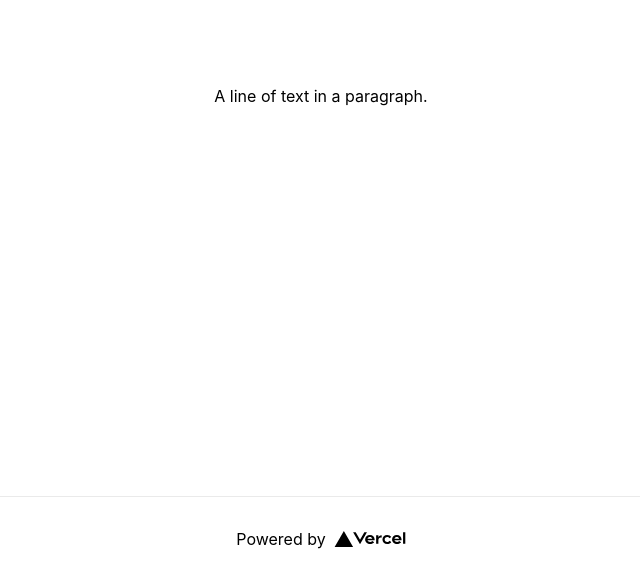
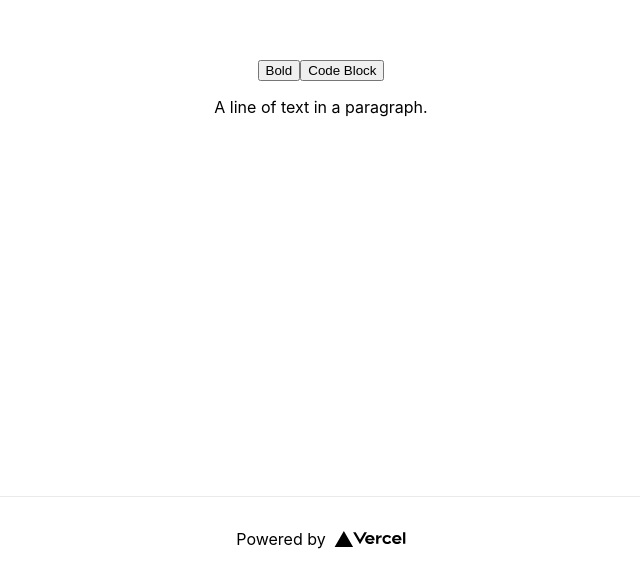
Before and after one commit to a-kawasumi/slate-rich-text, a Next.js app: page / in a window 1280 px wide. Shown: the part 304-885 px from the top of the page, without its empty margins (319-959 px from the left). Built offline with nearby package versions, Linux system fonts and the light colour scheme.

Commit message:
fix: Executing Commands

```diff
--- a/src/components/ui/Editor/index.tsx
+++ b/src/components/ui/Editor/index.tsx
@@ -6,21 +6,23 @@ import { ReactEditor, Slate, Editable, withReact, RenderElementProps, RenderLeaf
 
 interface CustomText {
   text: string;
-  bold?: boolean;
-  type?: string;
+  bold: boolean | null;
+  type: string | null;
 }
 interface CustomElement {
   type: string;
+  bold: boolean | null;
   children: CustomText[];
 }
 
-type CustomEditor = {
-  type: string;
+type CustomEditorType = {
+  type: string | null;
+  bold: boolean | null;
 } & BaseEditor &
   ReactEditor;
 declare module 'slate' {
   interface CustomTypes {
-    Editor: CustomEditor;
+    Editor: CustomEditorType;
     Element: CustomElement;
     Text: CustomText;
   }
@@ -30,9 +32,48 @@ declare module 'slate' {
 const initialValue = [
   {
     type: 'paragraph',
-    children: [{ text: 'A line of text in a paragraph.' }],
+    children: [{ text: 'A line of text in a paragraph.', type: null, bold: false }],
+    bold: null,
   },
 ];
+
+// Define our own custom set of helpers.
+const CustomEditor = {
+  isBoldMarkActive(editor: CustomEditorType) {
+    const [match] = Editor.nodes(editor, {
+      match: n => n.bold === true,
+      universal: true,
+    });
+
+    return !!match;
+  },
+
+  isCodeBlockActive(editor: CustomEditorType) {
+    const [match] = Editor.nodes(editor, {
+      match: n => n.type === 'code',
+    });
+
+    return !!match;
+  },
+
+  toggleBoldMark(editor: CustomEditorType) {
+    const isActive = CustomEditor.isBoldMarkActive(editor);
+    Transforms.setNodes<CustomEditorType>(
+      editor,
+      { bold: isActive ? null : true },
+      { match: n => Text.isText(n), split: true },
+    );
+  },
+
+  toggleCodeBlock(editor: CustomEditorType) {
+    const isActive = CustomEditor.isCodeBlockActive(editor);
+    Transforms.setNodes<CustomEditorType>(
+      editor,
+      { type: isActive ? null : 'code' },
+      { match: n => Editor.isBlock(editor, n) },
+    );
+  },
+};
 
 // Define a React component renderer for our code blocks.
 const CodeElement = (props: RenderElementProps) => {
@@ -77,6 +118,26 @@ export const SlateEditor = () => {
 
   return (
     <Slate editor={editor} value={initialValue}>
+      <div>
+        <button
+          type="button"
+          onMouseDown={event => {
+            event.preventDefault();
+            CustomEditor.toggleBoldMark(editor);
+          }}
+        >
+          Bold
+        </button>
+        <button
+          type="button"
+          onMouseDown={event => {
+            event.preventDefault();
+            CustomEditor.toggleCodeBlock(editor);
+          }}
+        >
+          Code Block
+        </button>
+      </div>
       <Editable
         renderElement={renderElement}
         renderLeaf={renderLeaf}
@@ -89,28 +150,14 @@ export const SlateEditor = () => {
             // When "`" is pressed, keep our existing code block logic.
             case '`': {
               event.preventDefault();
-              // @ts-expect-error
-              const [match] = Editor.nodes<CustomEditor>(editor, {
-                match: n => n.type === 'code',
-              });
-              Transforms.setNodes(
-                editor,
-                { type: match ? 'paragraph' : 'code' },
-                { match: n => Editor.isBlock(editor, n) },
-              );
+              CustomEditor.toggleCodeBlock(editor);
               break;
             }
 
             // When "B" is pressed, bold the text in the selection.
             case 'b': {
               event.preventDefault();
-              Transforms.setNodes(
-                editor,
-                { bold: true },
-                // Apply it to text nodes, and split the text node up if the
-                // selection is overlapping only part of it.
-                { match: n => Text.isText(n), split: true },
-              );
+              CustomEditor.toggleBoldMark(editor);
               break;
             }
 
```
Also changed, not shown: tsconfig.json (+6 -17 lines).
